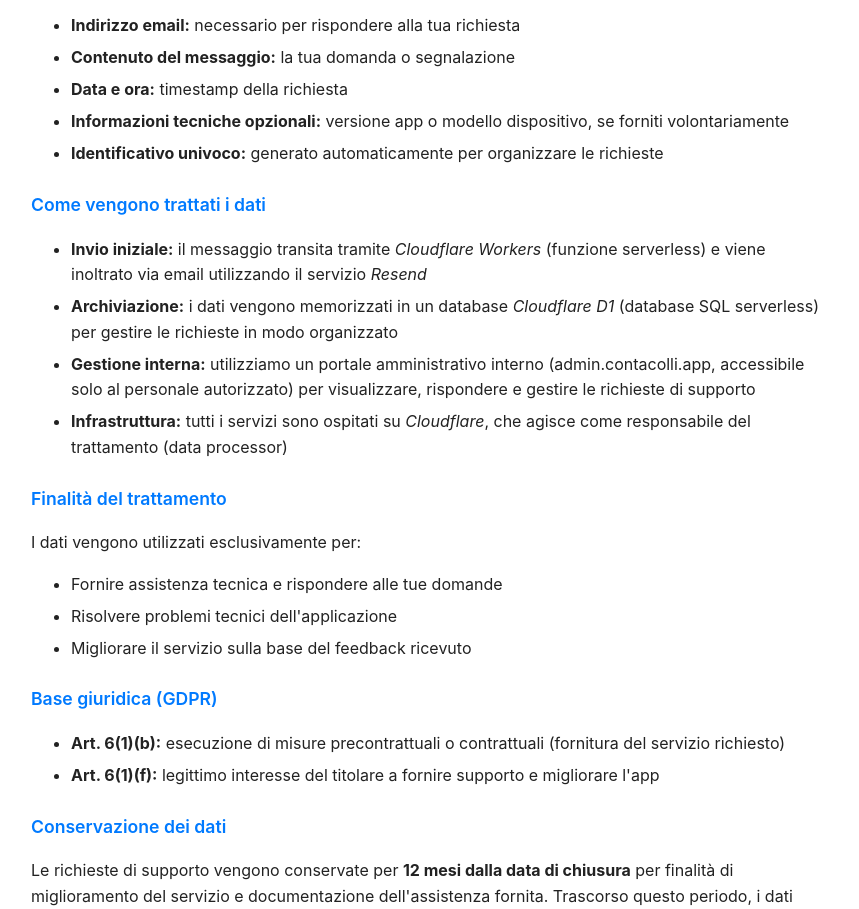
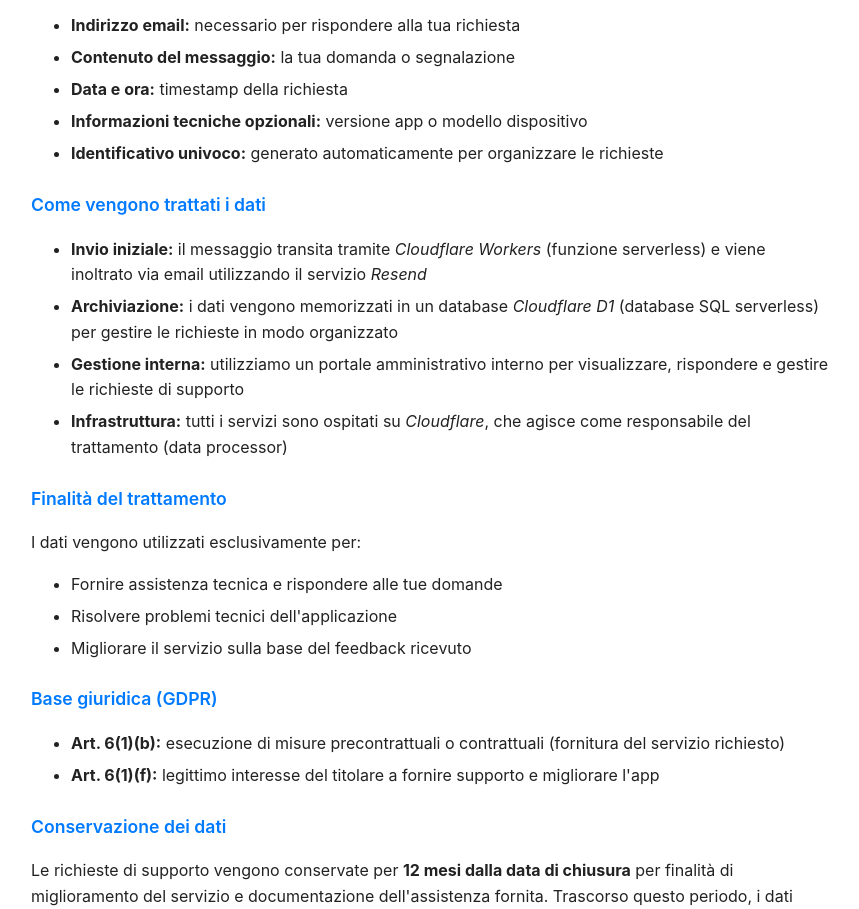
Before and after one commit to stefanobigio/privacy, a plain HTML site: page index.html in a window 1280 px wide. Shown: the part 2434-3343 px from the top of the page, without its empty margins (209-1068 px from the left). Drawn offline with Linux system fonts and the light colour scheme.

Commit message:
Update index.html

```diff
--- a/index.html
+++ b/index.html
@@ -151,7 +151,7 @@
 <li><strong>Indirizzo email:</strong> necessario per rispondere alla tua richiesta</li>
 <li><strong>Contenuto del messaggio:</strong> la tua domanda o segnalazione</li>
 <li><strong>Data e ora:</strong> timestamp della richiesta</li>
-<li><strong>Informazioni tecniche opzionali:</strong> versione app o modello dispositivo, se forniti volontariamente</li>
+<li><strong>Informazioni tecniche opzionali:</strong> versione app o modello dispositivo</li>
 <li><strong>Identificativo univoco:</strong> generato automaticamente per organizzare le richieste</li>
 </ul>
 
@@ -159,7 +159,7 @@
 <ul>
 <li><strong>Invio iniziale:</strong> il messaggio transita tramite <em>Cloudflare Workers</em> (funzione serverless) e viene inoltrato via email utilizzando il servizio <em>Resend</em></li>
 <li><strong>Archiviazione:</strong> i dati vengono memorizzati in un database <em>Cloudflare D1</em> (database SQL serverless) per gestire le richieste in modo organizzato</li>
-<li><strong>Gestione interna:</strong> utilizziamo un portale amministrativo interno (admin.contacolli.app, accessibile solo al personale autorizzato) per visualizzare, rispondere e gestire le richieste di supporto</li>
+<li><strong>Gestione interna:</strong> utilizziamo un portale amministrativo interno per visualizzare, rispondere e gestire le richieste di supporto</li>
 <li><strong>Infrastruttura:</strong> tutti i servizi sono ospitati su <em>Cloudflare</em>, che agisce come responsabile del trattamento (data processor)</li>
 </ul>
 
```
